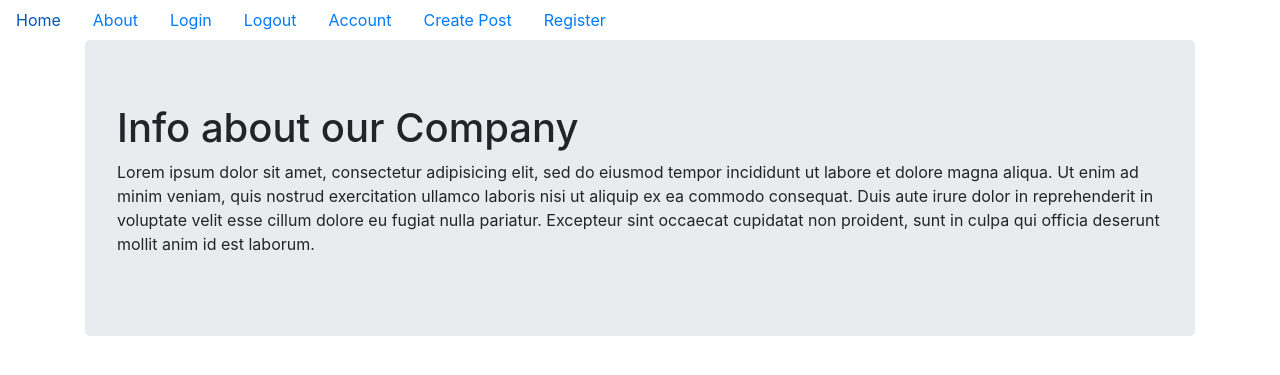
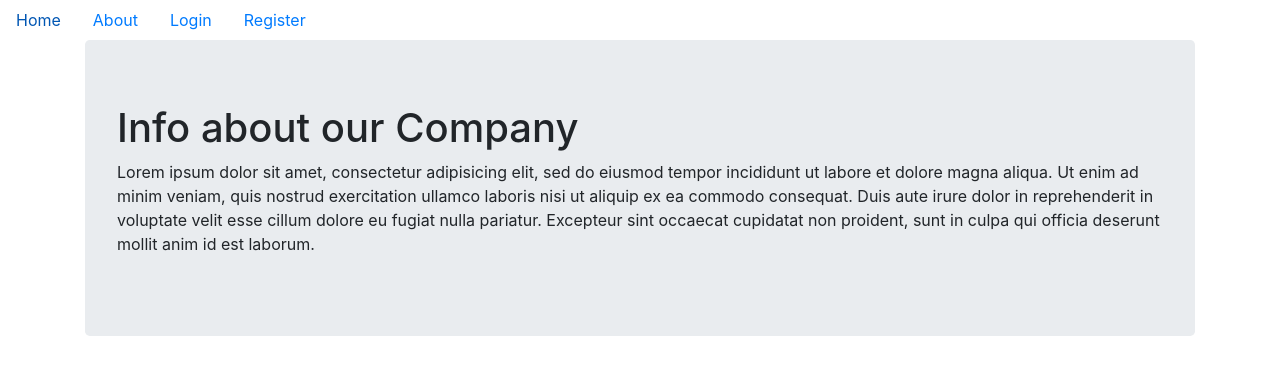
Before and after one commit to mdshadanaltmash/Blogging-Site, a Python web app: template companyBlog/templates/info.html in a window 1280 px wide. Shown: the top 375 px of the page. Run offline with Jinja, Linux system fonts and the light colour scheme; the template is opened without the code that fills it, so the values that code supplies are empty.

Commit message:
User Blog posts Templates

```diff
--- a/companyBlog/__init__.py
+++ b/companyBlog/__init__.py
@@ -5,9 +5,10 @@ from flask_migrate import Migrate
 from flask_login import LoginManager
 
 app=Flask(__name__)
+app.config['SECRET_KEY']='mysecret'
 
 from companyBlog.core.views import core
-from companyBlog.user.views import users
+from companyBlog.users.views import users
 from companyBlog.error_pages.handlers import error_pages
 
 app.register_blueprint(core)
--- a/companyBlog/templates/base.html
+++ b/companyBlog/templates/base.html
@@ -19,12 +19,14 @@
       <li class='nav-item'><a class="nav-link" href="{{url_for('core.info')}}">About</a></li>
 
 
-      <li class='nav-item'><a class="nav-link" href="#">Login</a></li>
-      <li class='nav-item'><a class="nav-link" href="#">Logout</a></li>
-      <li class='nav-item'><a class="nav-link" href="#">Account</a></li>
+      {% if current_user.is_authenticated %}
+      <li class='nav-item'><a class="nav-link" href="{{ url_for(users.account) }}">Account</a></li>
       <li class='nav-item'><a class="nav-link" href="#">Create Post</a></li>
-      <li class='nav-item'><a class="nav-link" href="#">Register</a></li>
-
+      <li class='nav-item'><a class="nav-link" href="{{ url_for(users.logout) }}">Logout</a></li>
+      {% else %}
+      <li class='nav-item'><a class="nav-link" href="{{ url_for(users.login) }}">Login</a></li>
+      <li class='nav-item'><a class="nav-link" href="{{ url_for(users.register) }}">Register</a></li>
+      {% endif %}
     </ul>
 <div class="container">
 
--- a/companyBlog/users/views.py
+++ b/companyBlog/users/views.py
@@ -1,6 +1,6 @@
 from flask import url_for,render_template,request,Blueprint,flash,redirect
 from flask_login import login_user,logout_user,current_user,login_required
-from companyBlog import db
+from companyBlog.__init__ import db
 from companyBlog.models import User, Blog
 from companyBlog.users.forms import LoginForm,RegistrationForm,UpdateUserForm
 from companyBlog.users.picture_handler import add_profile_pic
@@ -56,7 +56,7 @@ def account():
         db.session.commit()
         flash('Your account has been updated')
         return(redirect(url_for('users.account')))
-    elif request.method='GET':
+    elif request.method=='GET':
         form.username.data=current_user.username
         form.email.data=current_user.email
     profile_image=url_for('static',filename='profile_pics/'+current_user.profile_image)
```
Also changed, not shown: companyBlog/templates/user_blog_posts.html (added, +37 -0 lines).
